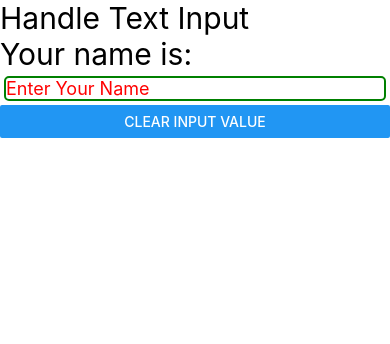
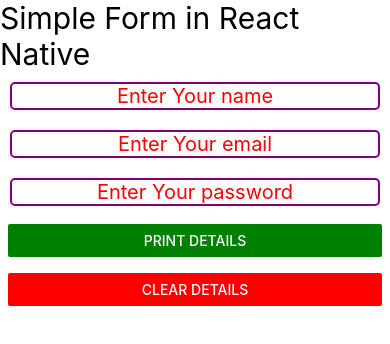
Before and after one commit to gauravk0247/React-Native-Journey, a React Native app: screen / in a window 390 px wide. Shown: the top 344 px of the page. Built offline with nearby package versions, Linux system fonts and the light colour scheme.

Commit message:
Rect-Native

```diff
--- a/App.js
+++ b/App.js
@@ -7,15 +7,92 @@
 
 import React, { useState } from 'react';
 import {
-  View
+  View,
+  TextInput,
+  StyleSheet,
+  Text,
+  Button
 } from 'react-native';
-import InputBox1 from './components/InputBox1';
 
 const App = () => {
-  return(
+  const [name, setName] = useState("");
+  const [email, setEmail] = useState("");
+  const [pass, setPass] = useState("");
+  const [display, setDisplay] = useState("");
+
+  const resetFormData = ()=>{
+    setDisplay(false);
+    setName("");
+    setEmail("");
+    setPass("");
+  }
+  return (
     <View>
-      <InputBox1/>
+      <Text style={{ fontSize: 30 }}>Simple Form in React Native</Text>
+      <TextInput
+        style={styles.textInput}
+        placeholder='Enter Your name'
+        value={name}
+        onChangeText={(text) => setName(text)}
+      ></TextInput>
+
+      <TextInput
+        style={styles.textInput}
+        placeholder='Enter Your email'
+        value={email}
+        onChangeText={(text) => setEmail(text)}
+      ></TextInput>
+
+      <TextInput
+        style={styles.textInput}
+        placeholder='Enter Your password'
+        secureTextEntry={true}
+        value={pass}
+        onChangeText={(text) => setPass(text)}
+      ></TextInput>
+      <View style={styles.textBtn}>
+        <Button
+        color={"green"}
+        title='Print Details'
+        onPress={()=>setDisplay(true)} />
+      </View>
+
+      <View style={styles.textBtn}>
+        <Button
+        color={"red"}
+        title='Clear Details'
+        value={display}
+        onPress={resetFormData}/>
+      </View>
+      {
+        display?
+        <View>
+          <Text style={{fontSize: 20}}>User Name is : {name}</Text>
+          <Text style={{fontSize: 20}}>User Email is : {email}</Text>
+          <Text style={{fontSize: 20}}>User Pwd is : {pass}</Text>
+        </View> : null
+      }
+
     </View>
+
   )
 }
+
+const styles = StyleSheet.create({
+  textInput: {
+    fontSize: 20,
+    color: 'red',
+    borderRadius: 5,
+    borderWidth: 2,
+    margin: 10,
+    borderColor: 'purple',
+    textAlign: 'center'
+  },
+  textBtn: {
+    margin: 2,
+    padding: 6,
+    borderRadius: 5,
+    fontSize: 20,
+  }
+})
 export default App;
```
